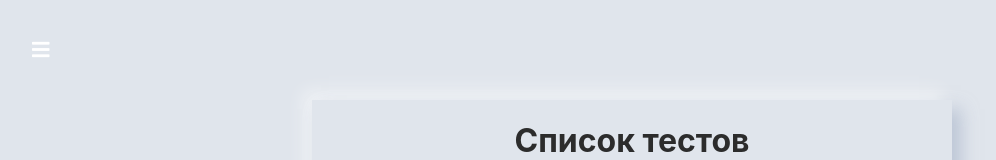
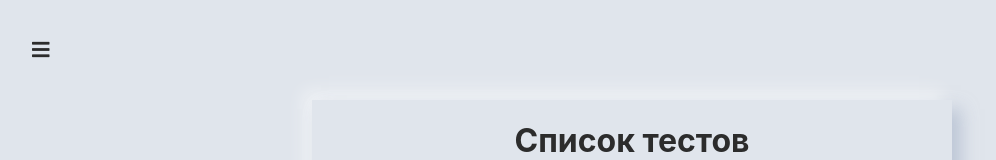
Before and after one commit to petkov113/quiz-creator, a React app: page / in a window 1280 px wide. Shown: the top 160 px of the page, without its empty margins (8-1004 px from the left). Built offline with nearby package versions, Linux system fonts and the light colour scheme.

Commit message:
Menu button fix

```diff
--- a/src/components/Navigation/MenuToggle/MenuToggle.module.css
+++ b/src/components/Navigation/MenuToggle/MenuToggle.module.css
@@ -4,13 +4,13 @@
   left: 40px;
   font-size: 20px;
   cursor: pointer;
-    color: #fff;
-    transition: opacity .2s ease-in;
+  color: rgba(44, 44, 44);
+  transition: opacity 0.2s ease-in;
   z-index: 100;
 }
 
 .MenuToggle:hover {
-    opacity: .7;
+  opacity: 0.7;
 }
 
 .MenuToggle.open {
```
Lines whose indentation alone changed are shown as unchanged.
